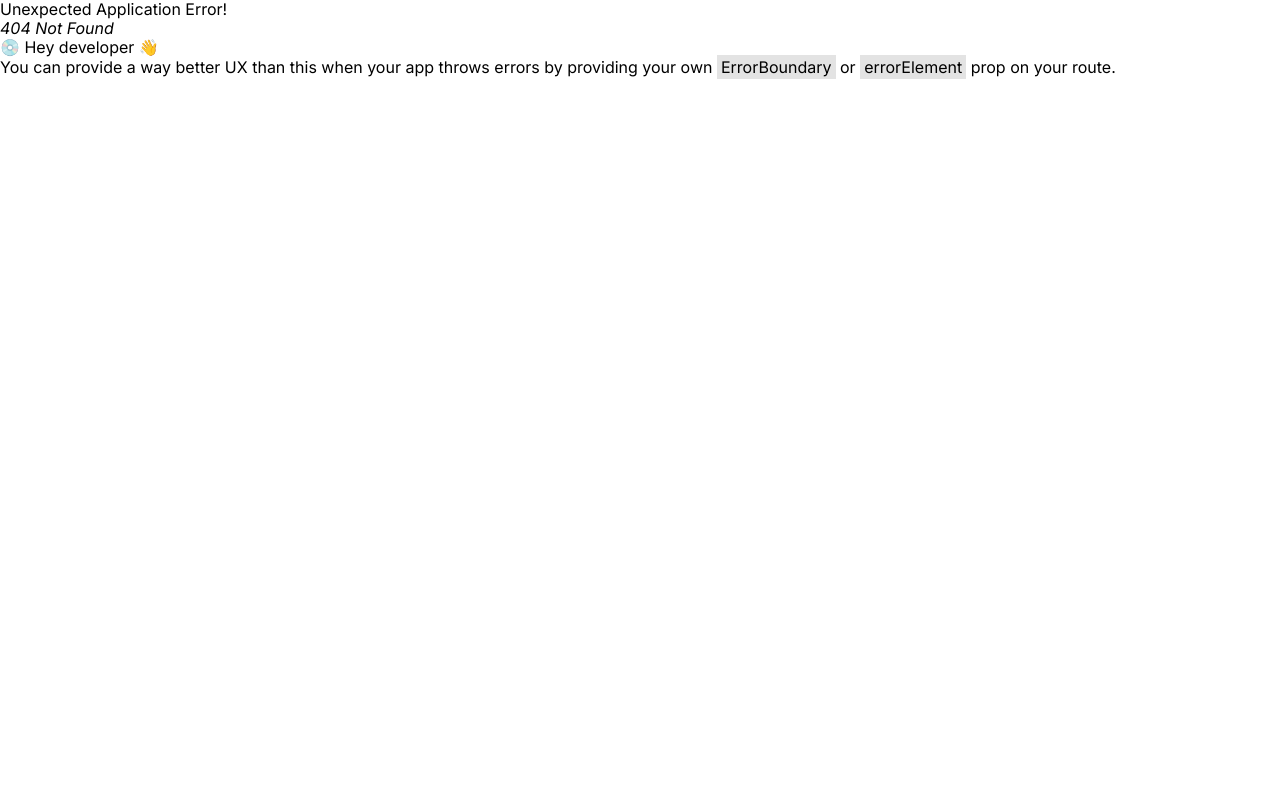
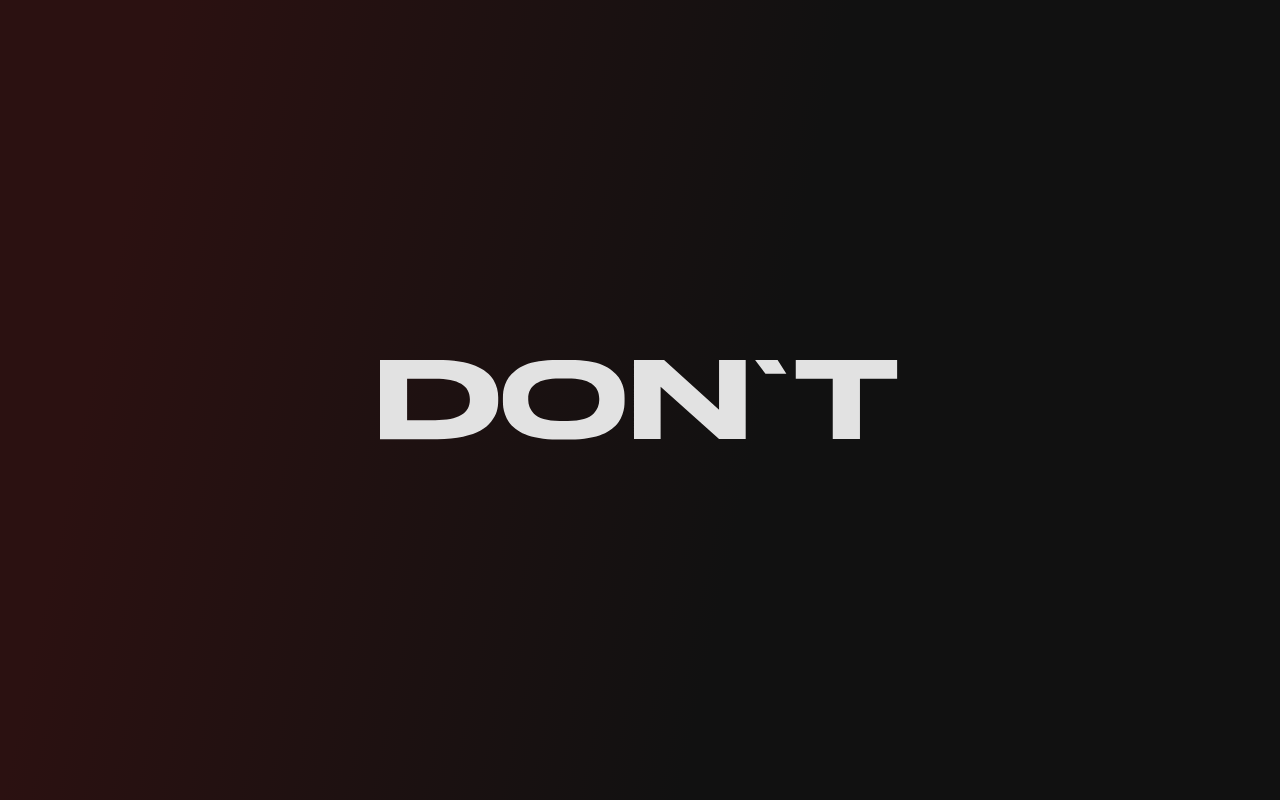
Before and after one commit to NiteChill/dont-frontend-js, a React (Vite) app: page /start in a window 1280 px wide. Before the commit this address had no page. Built offline with nearby package versions, Linux system fonts and the light colour scheme.

Commit message:
Add logo landing

```diff
--- /dev/null
+++ b/src/pages/arcadeLanding.jsx
@@ -0,0 +1,124 @@
+import { useGSAP } from '@gsap/react';
+import styles from './arcadeLanding.module.scss';
+import gsap from 'gsap';
+import { useRef, useState } from 'react';
+
+export const ArcadeLanding = () => {
+  const [isComplete, setIsComplete] = useState(false),
+    container = useRef(),
+    { contextSafe } = useGSAP({ scope: container }),
+    handleHover = contextSafe((inside) => {
+      gsap.to('#leftLogo', {
+        width: inside ? '270px' : '185px',
+        ease: 'power1.inOut',
+        duration: 0.6,
+        delay: inside ? 0 : 0.3,
+      });
+      gsap.to('#rightLogo', {
+        width: inside ? '423px' : '335px',
+        ease: 'power1.inOut',
+        duration: 0.6,
+        delay: inside ? 0 : 0.4,
+      });
+    });
+  useGSAP(() => {
+    gsap.set('#leftLogo', {
+      width: '185px',
+    });
+    gsap.set('#rightLogo', {
+      width: '335px',
+    });
+    let tl = gsap
+      .timeline({
+        defaults: {
+          ease: 'power1.inOut',
+          delay: 0,
+        },
+        onComplete: () => setIsComplete(true),
+      })
+      .add('1')
+      .to(
+        '#leftLogo',
+        {
+          width: '270px',
+          duration: 0.8,
+          ease: 'circ',
+        },
+        '1'
+      )
+      .to(
+        '#rightLogo',
+        {
+          width: '423px',
+          duration: 0.8,
+          ease: 'circ',
+        },
+        '1'
+      )
+      .add('2')
+      .to(
+        '#leftLogo',
+        {
+          width: '185px',
+          duration: 0.5,
+        },
+        '2'
+      )
+      .to(
+        '#rightLogo',
+        {
+          width: '335px',
+          duration: 0.5,
+        },
+        '2'
+      );
+  });
+  return (
+    <div className={styles.arcadeLanding} ref={container}>
+      <div
+        className={isComplete && styles.hover}
+        onMouseEnter={() => isComplete && handleHover(true)}
+        onMouseLeave={() => isComplete && handleHover(false)}
+      >
+        <div id='leftLogo'>
+          <svg
+            height='100%'
+            // height="100%"
+            viewBox='0 0 58 17'
+            fill='none'
+            xmlns='http://www.w3.org/2000/svg'
+            style={{
+              marginRight: '-10px',
+            }}
+          >
+            <path
+              fill-rule='evenodd'
+              clip-rule='evenodd'
+              d='M16.8 0.32C15.42 0.1 13.86 0 12.16 0H0V16.84H12.2C14.24 16.84 16.06 16.68 17.64 16.32C19.22 15.96 20.46 15.52 21.38 15C22.3 14.48 23.06 13.84 23.64 13.08C24.24 12.32 24.62 11.6 24.82 10.9C25.02 10.2 25.12 9.46 25.12 8.66V7.98C25.12 7.3 25.04 6.66 24.88 6.06C24.72 5.46 24.46 4.86 24.12 4.24C23.78 3.62 23.28 3.08 22.62 2.58C21.96 2.08 21.18 1.64 20.26 1.24C19.34 0.84 18.18 0.54 16.8 0.32ZM11.72 12.78H5.76V3.98H11.72C16.64 3.98 19.1 5.42 19.1 8.3V8.44C19.1 11.34 16.64 12.78 11.72 12.78ZM57.76 3.94H38.14C33.72 3.94 31.5 5.38 31.5 8.24V8.5C31.5 9.02 31.6 9.52 31.78 10C31.96 10.46 32.28 10.92 32.72 11.4C33.16 11.86 33.84 12.24 34.76 12.52C35.7 12.8 36.82 12.94 38.14 12.94H57.76V16.92H37.68C36.26 16.92 34.94 16.82 33.78 16.6C32.6 16.4 31.62 16.14 30.84 15.8C30.06 15.48 29.36 15.08 28.78 14.6C28.18 14.12 27.72 13.64 27.38 13.16C27.06 12.7 26.78 12.18 26.58 11.6C26.38 11.04 26.26 10.54 26.2 10.1C26.14 9.66 26.12 9.2 26.12 8.74V8.08C26.12 7.6 26.14 7.14 26.2 6.7C26.26 6.28 26.38 5.78 26.58 5.22C26.78 4.64 27.06 4.14 27.38 3.66C27.72 3.2 28.18 2.72 28.76 2.26C29.36 1.78 30.04 1.4 30.82 1.06C31.62 0.74 32.6 0.48 33.78 0.28C34.94 0.08 36.26 0 37.68 0H57.76V3.94Z'
+              fill='#E2E2E2'
+            />
+          </svg>
+        </div>
+        <div id='rightLogo'>
+          <svg
+            height='100%'
+            // height="100%"
+            viewBox='0 0 91 17'
+            fill='none'
+            xmlns='http://www.w3.org/2000/svg'
+            style={{
+              marginLeft: '-10px',
+            }}
+          >
+            <path
+              fill-rule='evenodd'
+              clip-rule='evenodd'
+              d='M27.04 8.5V8.24C27.04 5.38 24.82 3.94 20.4 3.94H0.76001V0H20.86C22.28 0 23.6 0.0800002 24.76 0.28C25.94 0.48 26.92 0.74 27.72 1.06C28.5 1.4 29.18 1.78 29.78 2.26C30.36 2.72 30.82 3.2 31.16 3.66C31.48 4.14 31.76 4.64 31.96 5.22C32.16 5.78 32.28 6.28 32.34 6.7C32.4 7.14 32.42 7.6 32.42 8.08V8.74C32.42 9.2 32.4 9.66 32.34 10.1C32.28 10.54 32.16 11.04 31.96 11.6C31.76 12.18 31.48 12.7 31.16 13.16C30.82 13.64 30.36 14.12 29.76 14.6C29.18 15.08 28.48 15.48 27.7 15.8C26.92 16.14 25.94 16.4 24.76 16.6C23.6 16.82 22.28 16.92 20.86 16.92H0.76001V12.94H20.4C21.72 12.94 22.84 12.8 23.78 12.52C24.7 12.24 25.38 11.86 25.82 11.4C26.26 10.92 26.58 10.46 26.76 10C26.94 9.52 27.04 9.02 27.04 8.5ZM52.5 10.56L40.82 0H34.42V16.78H40.08V5.66L52.5 16.78H58.16V0H52.5V10.56ZM62.36 2.92L60.16 0H64.94L66.8 2.92H62.36ZM68.8 3.98H76.66V16.8H82.44V3.98H90.34V0H68.8V3.98Z'
+              fill='#E2E2E2'
+            />
+          </svg>
+        </div>
+      </div>
+    </div>
+  );
+};
--- /dev/null
+++ b/src/pages/arcadeLanding.module.scss
@@ -0,0 +1,29 @@
+.arcadeLanding {
+  display: flex;
+  align-items: center;
+  justify-content: center;
+  width: 100%;
+  height: 100%;
+  background: linear-gradient(
+      102deg,
+      rgba(131, 0, 0, 0.2) 11.75%,
+      rgba(0, 0, 0, 0.2) 58.99%
+    ),
+    #151515;
+  & > div {
+    display: flex;
+    height: 5rem;
+    & > div {
+      position: relative;
+      height: 100%;
+      overflow: hidden;
+      &:last-child {
+        display: flex;
+        justify-content: end;
+        & > svg {
+          flex-shrink: 0;
+        }
+      }
+    }
+  }
+}
--- a/src/router.jsx
+++ b/src/router.jsx
@@ -6,6 +6,7 @@ import { Gmail } from './pages/gmail';
 import { X } from './pages/X';
 import { Tinder } from './pages/Tinder';
 import { Layout } from './components/layout';
+import { ArcadeLanding } from './pages/arcadeLanding';
 
 export const router = createBrowserRouter([
   {
@@ -15,6 +16,10 @@ export const router = createBrowserRouter([
       {
         path: '/',
         element: <Landing />,
+      },
+      {
+        path: '/start',
+        element: <ArcadeLanding />
       },
       {
         path: '/',
```
